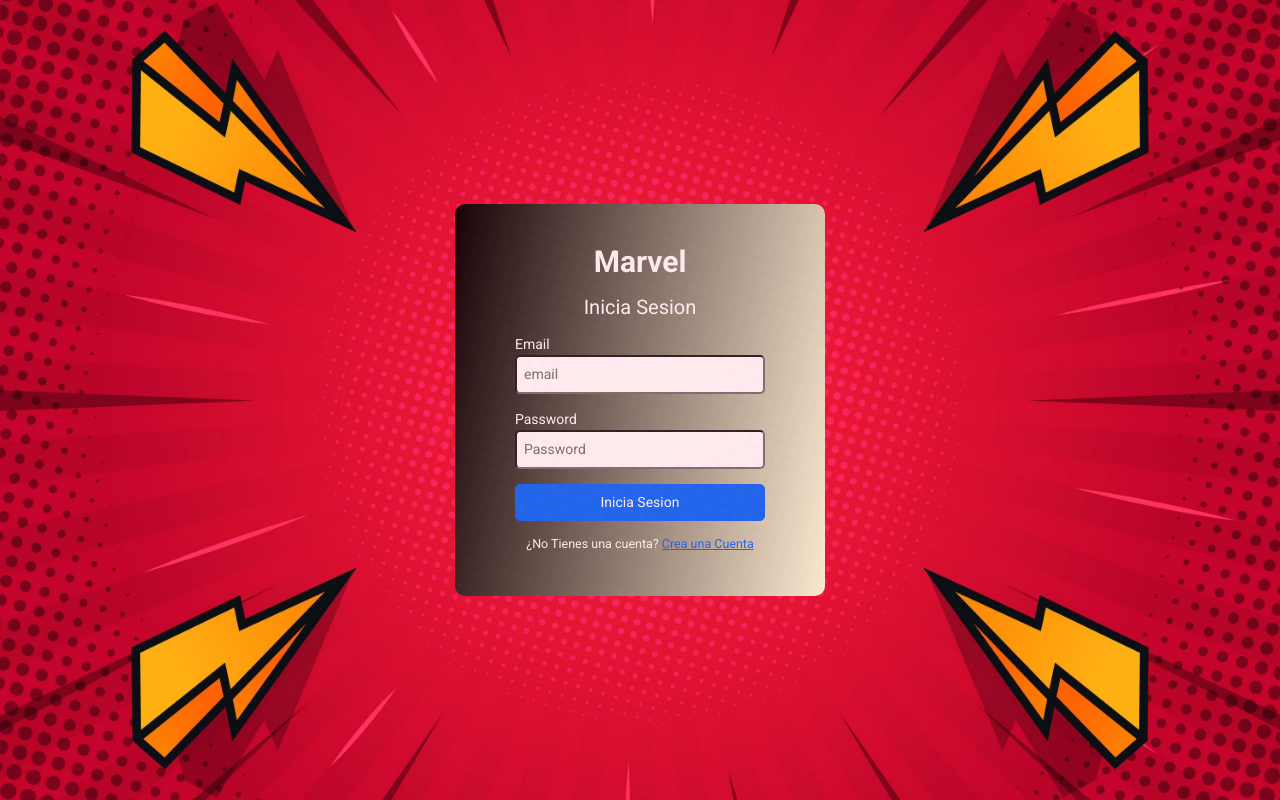
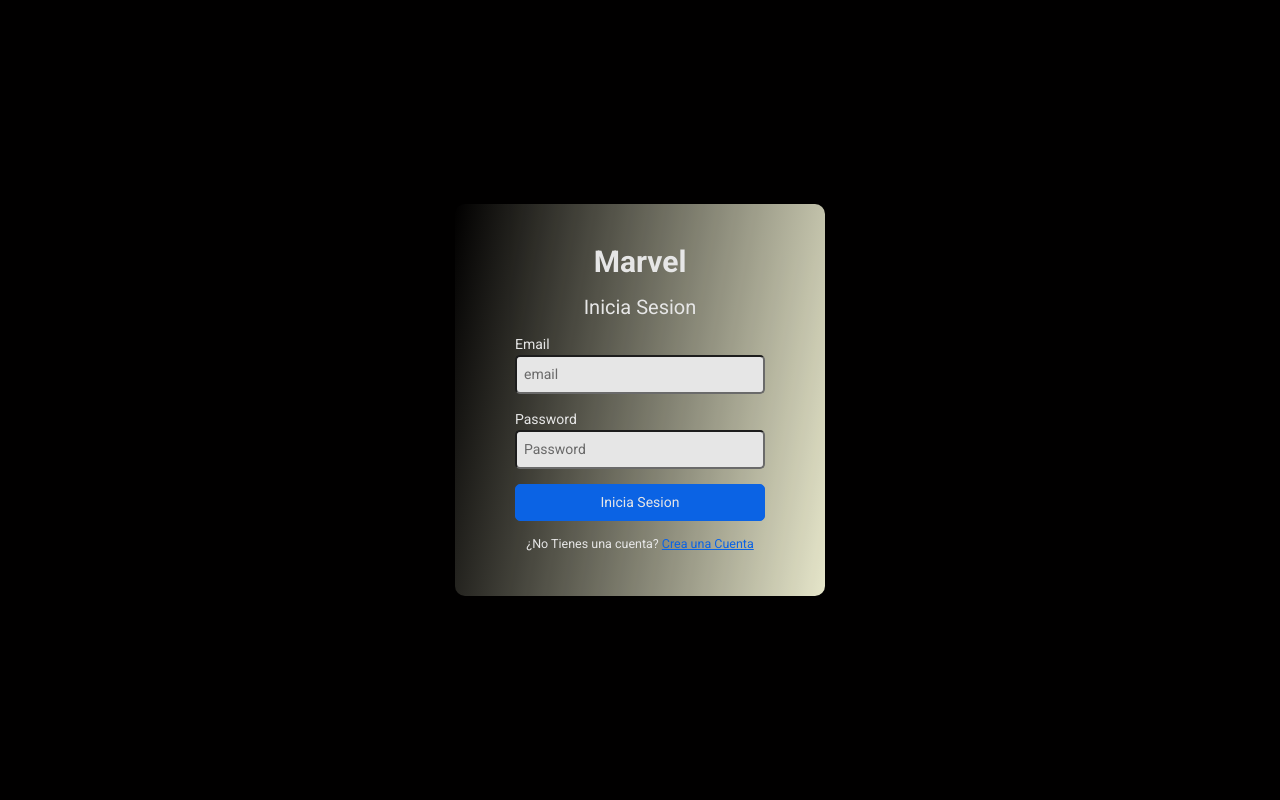
Before and after one commit to josebernal12/marvel-project, a React (Vite) app: page / in a window 1280 px wide. Built offline with nearby package versions, Linux system fonts and the light colour scheme.

Commit message:
background changed

```diff
--- a/src/index.css
+++ b/src/index.css
@@ -13,9 +13,7 @@
 }
 
 .bg-layout {
-  background-image: url(../public/img/red.jpg);
-  background-size: cover;
- background-position: center;
+background-color: #010000;
 
 }
 
```
